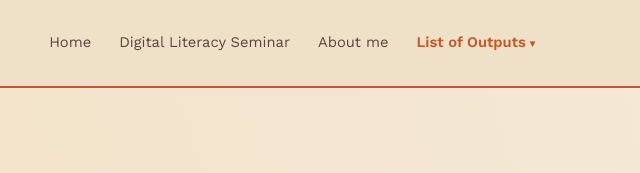
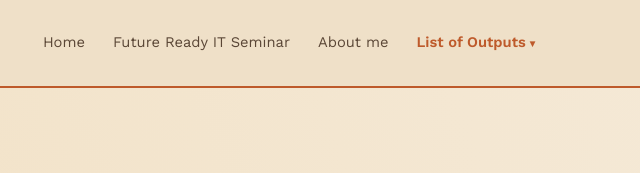
Before and after one commit to EmersonJay/Emer, a plain HTML site: page emerging-trends-and-innovations-in-it.html in a window 1280 px wide. Shown: the top 173 px of the page, 569-1209 px from the left. Drawn offline with nearby package versions, Linux system fonts and the light colour scheme; a web font is replaced by a local one.

Commit message:
Update emerging-trends-and-innovations-in-it.html

```diff
--- a/emerging-trends-and-innovations-in-it.html
+++ b/emerging-trends-and-innovations-in-it.html
@@ -64,7 +64,7 @@
 <header class="site-header">
     <div class="site-header-inner">
       <a class="brand" href="about-me.html"><span class="brand-logo"><img src="profile.jpg" alt="Emerson Jay Ricarte"></span><span class="brand-name">Emerson Jay Ricarte</span></a>
-      <nav class="site-nav"><ul><li class=""><a href="index.html">Home</a></li><li class=""><a href="digital-literacy-seminar.html">Digital Literacy Seminar</a></li><li class=""><a href="about-me.html">About me</a></li><li class="has-sub current"><a href="list-of-outputs.html">List of Outputs</a><ul class="sub-nav"><li class="current"><a href="emerging-trends-and-innovations-in-it.html">Emerging Trends and Innovations in IT</a></li><li class=""><a href="cyber-security-and-ethical-issues.html">Cyber Security and Ethical Issues</a></li><li class=""><a href="data-analytics-and-artificial-intelligence.html">Data Analytics and Artificial Intelligence</a></li><li class=""><a href="cloud-computing-devops-and-modernization.html">Cloud Computing, DevOps, and Modernization</a></li><li class=""><a href="tech-entrepreneurship-and-startups-in-the-it-industry.html">Tech Entrepreneurship and Startups in the IT Industry</a></li></ul></li></ul></nav>
+      <nav class="site-nav"><ul><li class=""><a href="index.html">Home</a></li><li class=""><a href="future-ready-it-seminar.html">Future Ready IT Seminar</a></li><li class=""><a href="about-me.html">About me</a></li><li class="has-sub current"><a href="list-of-outputs.html">List of Outputs</a><ul class="sub-nav"><li class="current"><a href="emerging-trends-and-innovations-in-it.html">Emerging Trends and Innovations in IT</a></li><li class=""><a href="cyber-security-and-ethical-issues.html">Cyber Security and Ethical Issues</a></li><li class=""><a href="data-analytics-and-artificial-intelligence.html">Data Analytics and Artificial Intelligence</a></li><li class=""><a href="cloud-computing-devops-and-modernization.html">Cloud Computing, DevOps, and Modernization</a></li><li class=""><a href="tech-entrepreneurship-and-startups-in-the-it-industry.html">Tech Entrepreneurship and Startups in the IT Industry</a></li></ul></li></ul></nav>
     </div>
   </header>
 
```
